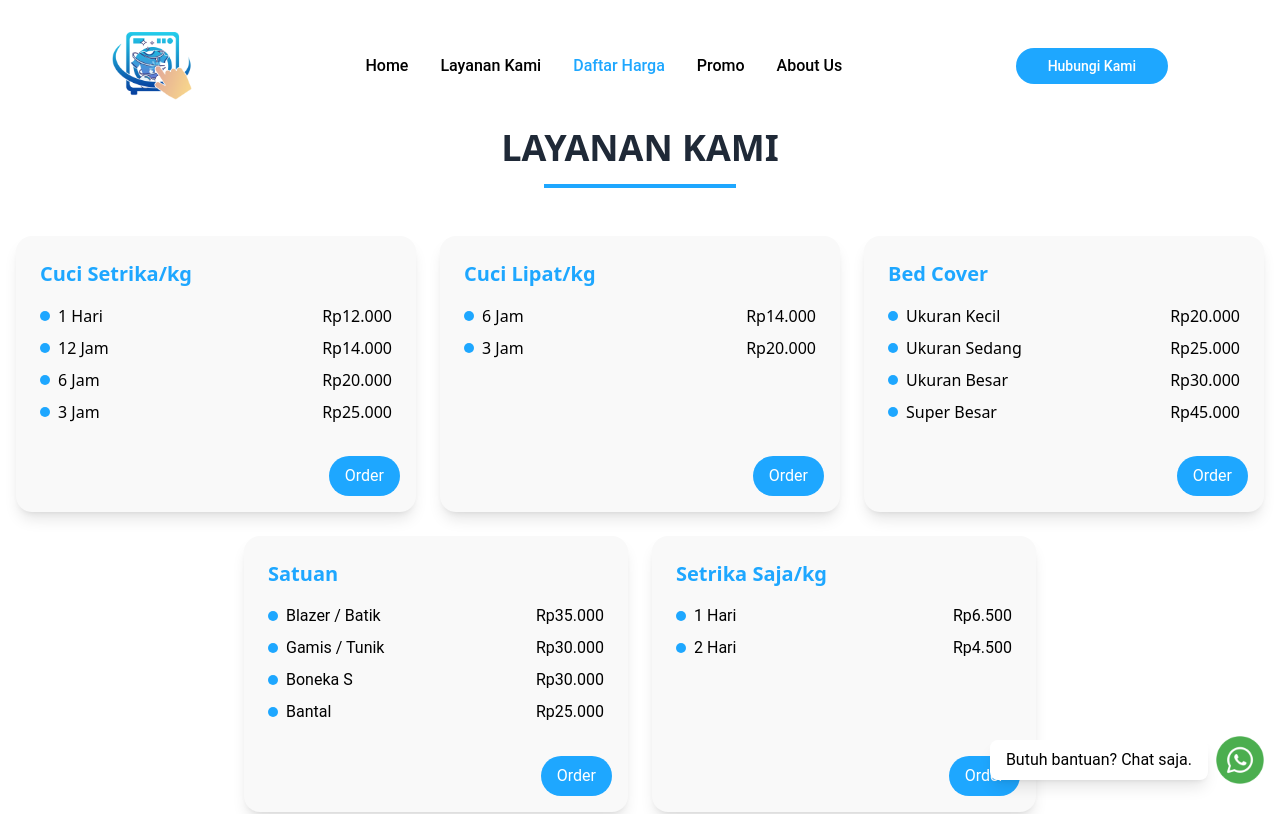
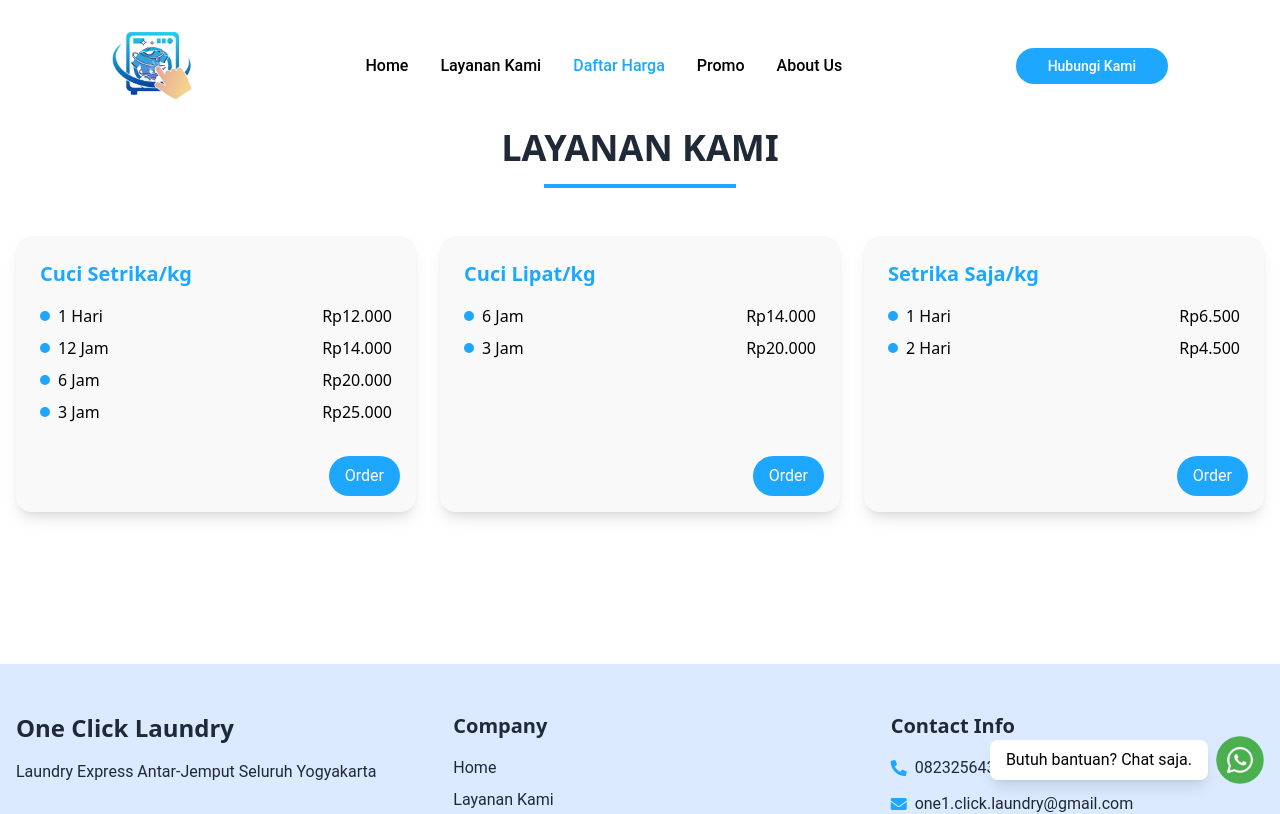
Before and after one commit to syauqinadhif/Laundry-90-Menit-Lading-Pages, a Vue app: page /prices in a window 1280 px wide. Shown: the top 814 px of the page. Built offline with nearby package versions, Linux system fonts and the light colour scheme; a web font is replaced by a local one.

Commit message:
ref: revisi dikit

```diff
--- a/src/components/Footer.vue
+++ b/src/components/Footer.vue
@@ -16,7 +16,7 @@
           >
         </div>
         <p class="mt-4 text-gray-800">
-          Laundry Express Antar-Jemput Self Service, Kiloan dan Satuan.
+          Laundry Express Antar-Jemput Seluruh Yogyakarta
         </p>
         <!-- <div class="mt-12">
           <span class="font-vagrounded font-black text-gray-800">Follow Us</span>
--- a/src/components/pages/home/Reasons.vue
+++ b/src/components/pages/home/Reasons.vue
@@ -78,12 +78,12 @@ export default {
           description:
             "Di One Click Laundry cucian kamu bakal jadi lebih bersih dan higienis",
         },
-        {
-          img: reason2Img,
-          title: "Muat Lebih Banyak",
-          description:
-            "Mesin cuci dan pengering di One Click Laundry muat lebih banyak hingga 10 kg.",
-        },
+        // {
+        //   img: reason2Img,
+        //   title: "Muat Lebih Banyak",
+        //   description:
+        //     "Mesin cuci dan pengering di One Click Laundry muat lebih banyak hingga 10 kg.",
+        // },
         {
           img: reason3Img,
           title: "Tidak Mencampur Pakaian",
--- a/src/components/pages/outlets/Outlets.vue
+++ b/src/components/pages/outlets/Outlets.vue
@@ -140,7 +140,7 @@ export default defineComponent({
         ONE CLICK LAUNDRY
       </h2>
       <h1 class="text-3xl md:text-4xl font-bold text-black leading-tight mb-4">
-        Laundry Express Antar-Jemput, Kiloan dan Satuan
+        Laundry Express Antar-Jemput Seluruh Yogyakarta
       </h1>
       <p class="text-sm md:text-base text-gray-600 mb-4">
         Kami siap membantu Anda dengan layanan laundry cepat, bersih, dan nyaman.
--- a/src/components/pages/prices/Prices.vue
+++ b/src/components/pages/prices/Prices.vue
@@ -139,32 +139,39 @@ export default defineComponent({
           ],
         },
         {
-          name: "Bed Cover",
-          prices: [
-            { type: "Ukuran Kecil", cost: "Rp20.000" },
-            { type: "Ukuran Sedang", cost: "Rp25.000" },
-            { type: "Ukuran Besar", cost: "Rp30.000" },
-            { type: "Super Besar", cost: "Rp45.000" },
-          ],
-        },
-      ] as Service[],
-      extraFullServices: [
-        {
-          name: "Satuan",
-          prices: [
-            { type: "Blazer / Batik", cost: "Rp35.000" },
-            { type: "Gamis / Tunik", cost: "Rp30.000" },
-            { type: "Boneka S", cost: "Rp30.000" },
-            { type: "Bantal", cost: "Rp25.000" },
-          ],
-        },
-        {
           name: "Setrika Saja/kg",
           prices: [
             { type: "1 Hari", cost: "Rp6.500" },
             { type: "2 Hari", cost: "Rp4.500" },
           ],
         },
+        // {
+        //   name: "Bed Cover",
+        //   prices: [
+        //     { type: "Ukuran Kecil", cost: "Rp20.000" },
+        //     { type: "Ukuran Sedang", cost: "Rp25.000" },
+        //     { type: "Ukuran Besar", cost: "Rp30.000" },
+        //     { type: "Super Besar", cost: "Rp45.000" },
+        //   ],
+        // },
+      ] as Service[],
+      extraFullServices: [
+        // {
+        //   name: "Satuan",
+        //   prices: [
+        //     { type: "Blazer / Batik", cost: "Rp35.000" },
+        //     { type: "Gamis / Tunik", cost: "Rp30.000" },
+        //     { type: "Boneka S", cost: "Rp30.000" },
+        //     { type: "Bantal", cost: "Rp25.000" },
+        //   ],
+        // },
+        // {
+        //   name: "Setrika Saja/kg",
+        //   prices: [
+        //     { type: "1 Hari", cost: "Rp6.500" },
+        //     { type: "2 Hari", cost: "Rp4.500" },
+        //   ],
+        // },
       ] as Service[],
       selfServices: [
         {
```
